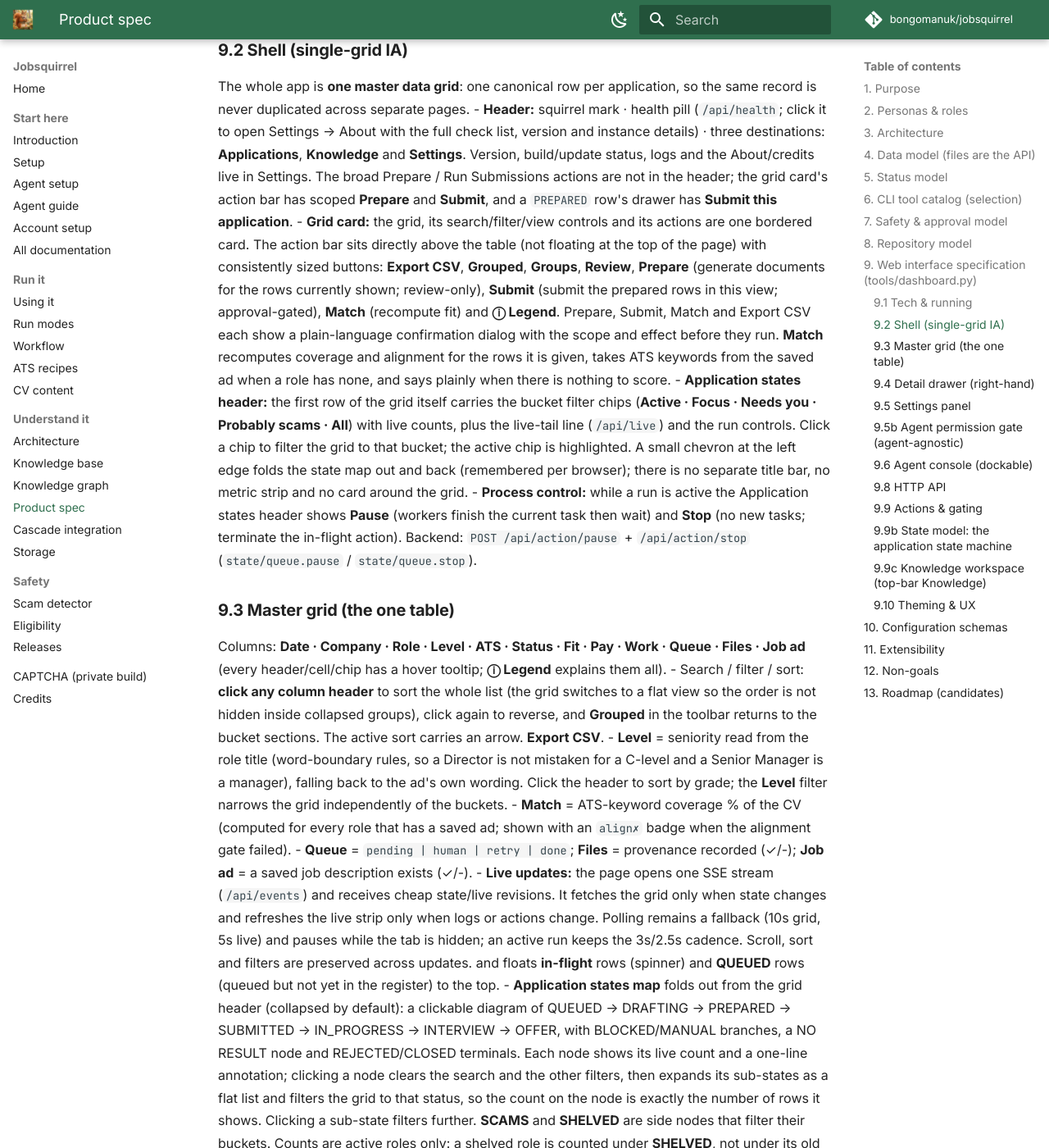
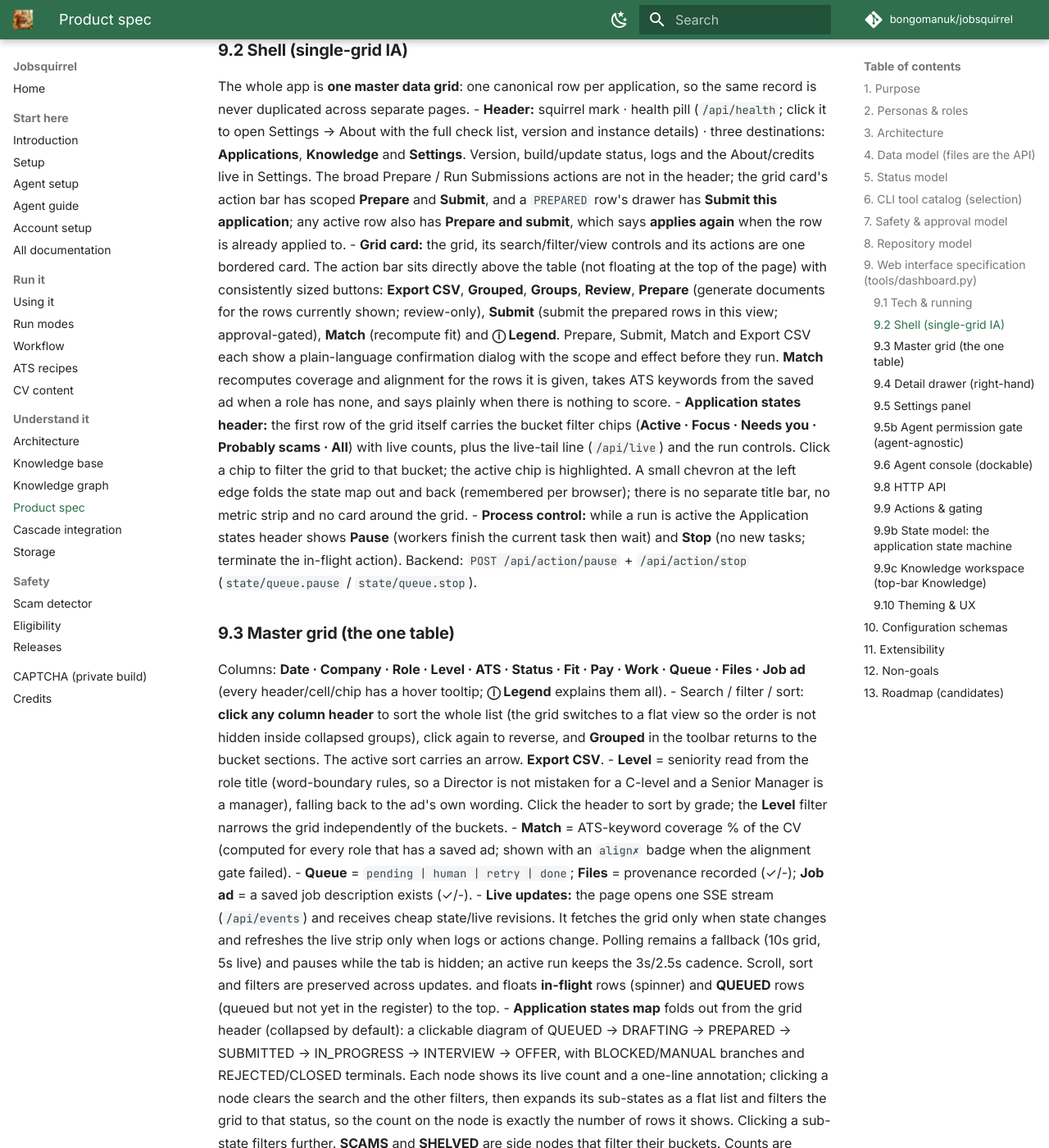
Before and after one commit to bongomanuk/jobsquirrel, an MkDocs documentation site: the page built from docs/PRODUCT-SPEC.md, in a window 1280 px wide and 1400 px high, scrolled down 8351 px. Shown: the whole window at 82% size. Built offline with MkDocs 1.6.1 and Material for MkDocs 9.7.7, drawn with Linux system fonts in a browser that asks for light colours; comment, search, counter and statistics services are not loaded; some of the changed text lies outside the part shown.

Commit message:
Put prepare and submit in the role detail pane
The drawer offered only Prepare, while the one-pass action lived only in the
right-click menu. Any active role now has Prepare and submit there too, labelled
Prepare and submit (applies again) when the row is already applied to. A
prepared row keeps the faster Submit this application. Re-prepare documents is
the label once documents exist.

```diff
--- a/docs/PRODUCT-SPEC.md
+++ b/docs/PRODUCT-SPEC.md
@@ -199,7 +199,8 @@
   **Knowledge** and **Settings**. Version, build/update status, logs and the
   About/credits live in Settings. The broad Prepare / Run Submissions actions are
   not in the header; the grid card's action bar has scoped **Prepare** and **Submit**, and
-  a `PREPARED` row's drawer has **Submit this application**.
+  a `PREPARED` row's drawer has **Submit this application**; any active row also has
+  **Prepare and submit**, which says **applies again** when the row is already applied to.
 - **Grid card:** the grid, its search/filter/view controls and its actions are one bordered
   card. The action bar sits directly above the table (not floating at the top of the page) with
   consistently sized buttons: **Export CSV**, **Grouped**, **Groups**, **Review**,
@@ -237,7 +238,7 @@
   and floats **in-flight** rows (spinner) and **QUEUED** rows (queued but not yet in the register) to the top.
 - **Application states map** folds out from the grid header (collapsed by default): a clickable
   diagram of QUEUED → DRAFTING → PREPARED → SUBMITTED → IN_PROGRESS → INTERVIEW → OFFER, with
-  BLOCKED/MANUAL branches, a NO RESULT node and REJECTED/CLOSED terminals. Each node shows its live
+  BLOCKED/MANUAL branches and REJECTED/CLOSED terminals. Each node shows its live
   count and a one-line annotation; clicking a node clears the search and the other filters, then
   expands its sub-states as a flat list and filters the grid to that status, so the count on the node
   is exactly the number of rows it shows. Clicking a sub-state filters further. **SCAMS** and
@@ -288,8 +289,9 @@
 Clicking a row opens a drawer with a single tab strip that never wraps:
 - **Summary**: structured sections rather than one long column. **Next action** flags, edits or
   clears a follow-up. **Status** shows the status chip, sub-state, stage chips and a compact
-  metadata grid. **Actions** has Prepare, Graph evidence, Recompute match and, when prepared,
-  Submit. **Drafted replies** is a collapsible section. **Role settings** groups status, type,
+  metadata grid. **Actions** has Re-prepare documents, Graph evidence, Recompute match, **Submit this
+  application** when prepared, and **Prepare and submit** for any active role (labelled
+  **applies again** when the row is already applied to). **Drafted replies** is a collapsible section. **Role settings** groups status, type,
   work model and pay override behind one **Save changes**. **Match** shows alignment, coverage,
   missing skills and keyword tools. **History and notes** is a collapsible section with past
   updates and the editable notes.
@@ -438,14 +440,14 @@
 The grid shows the sub-state under the status chip; **Filters → any sub-state** filters on
 `status:substate`; the Application states panel expands each node into a clickable sub-state tree. The
 `Needs you` bucket treats `assessment`, `stale`, `captcha`, `login`, `email`, `lead`, `verify`
-and `info` as waiting on the candidate, alongside flagged actions, invites and offers.
+and `info` as waiting on the candidate, alongside flagged actions, invites and offers. The full
+lifecycle and the allowed transitions are in [Application states](STATE-MODEL.md).
 
 | Status | Sub-states |
 |---|---|
 | `QUEUED` | queued |
 | `DRAFTING` | drafting |
 | `PREPARED` | needs review · ready to submit |
-| `NO RESULT` | no result |
 | `SUBMITTED` | acknowledged · awaiting reply · assessment to take · assessment overdue · follow up |
 | `IN_PROGRESS` | assessment · interviewing · background check · processing |
 | `INTERVIEW` | invited: reply · scheduled · interview today · replied: awaiting a reply · next round · final round · interviewed: awaiting outcome · interviewed: follow up |
```
Also changed, not shown: docs/USING-IT.md (+3 -3 lines), 2 other files.
